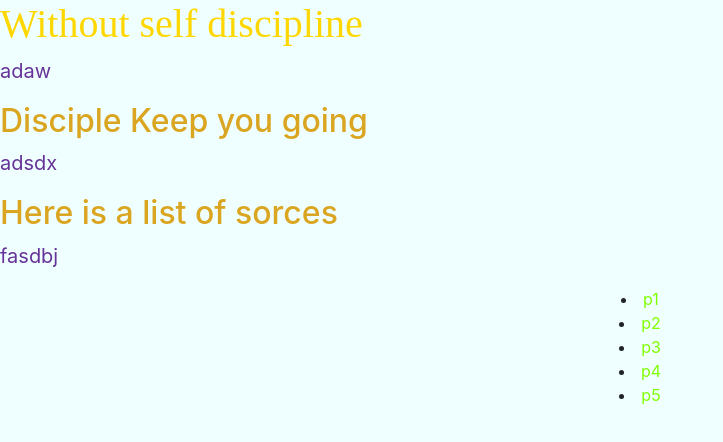
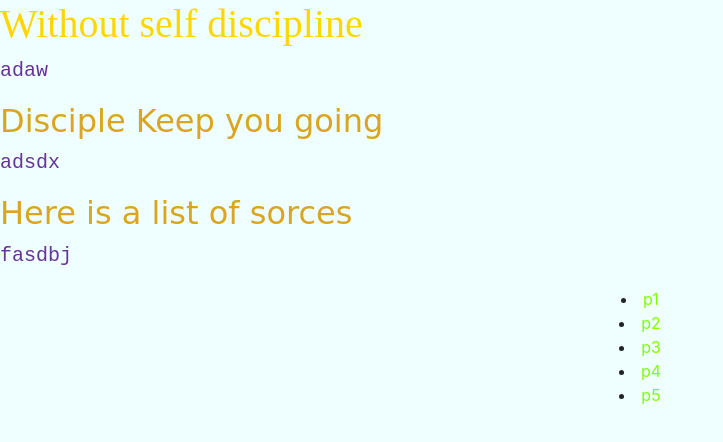
Before and after one commit to Emmit3H/Self-Web-Page, a plain HTML site: page index.html in a window 1280 px wide. Shown: the whole page, without its empty margins (0-723 px from the left). Drawn offline with nearby package versions, Linux system fonts and the light colour scheme.

Commit message:
Update main.css

```diff
--- a/main.css
+++ b/main.css
@@ -7,6 +7,7 @@ body {
 
 p {
 
+font-family: monospace;
 	color: rebeccapurple;
 	font-size: 15pt;
 }
@@ -19,6 +20,7 @@ h1 {
 }
 
 h2 {
+	font-family: cursive;
 	color: goldenrod;
 }
 
@@ -44,3 +46,4 @@ h2 {
 a{
 	color: chartreuse;
 }
+a hover:default;
```
